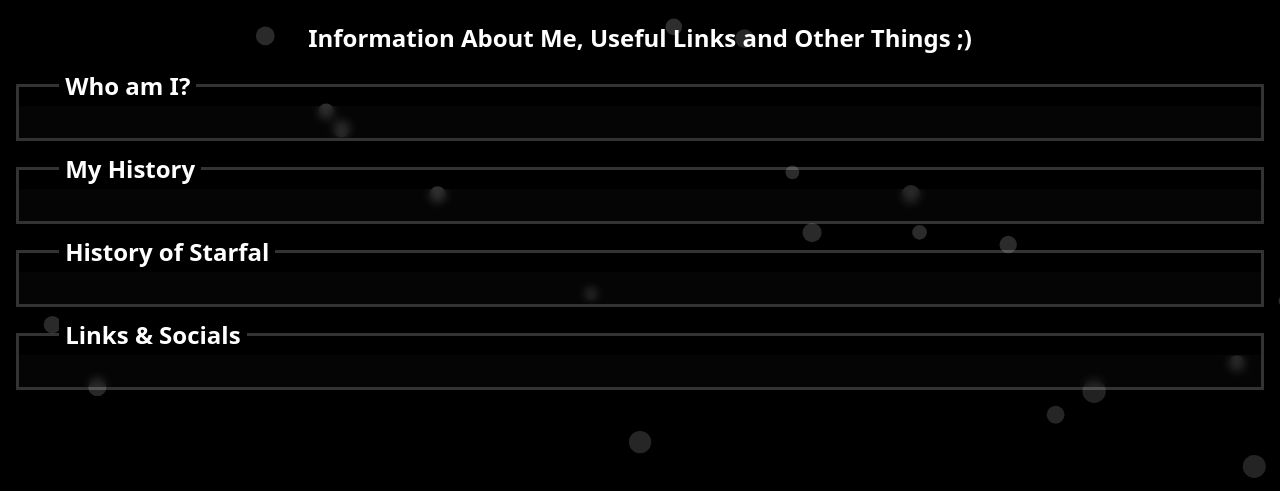
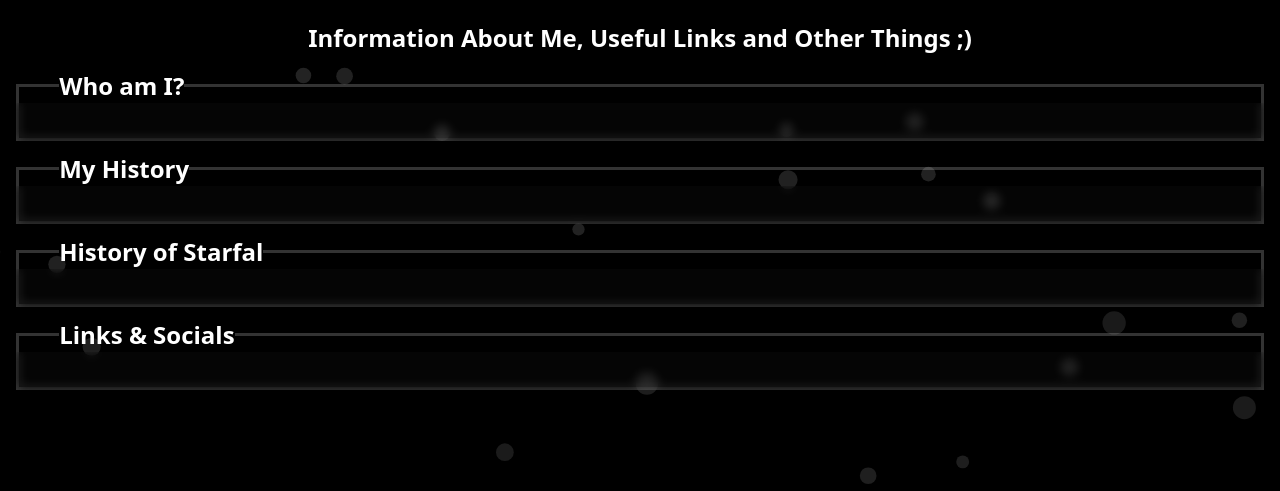
Before and after one commit to skirtingas/BitodyWeb, a plain HTML site: page about.html in a window 1280 px wide. Shown: the part 214-705 px from the top of the page. Drawn offline with Linux system fonts and the light colour scheme; a web font is replaced by a local one.

Commit message:
BS #3: Adjusted particles; Another attempt at fixing the background blur of fieldsets

```diff
--- a/scripts/particles.js
+++ b/scripts/particles.js
@@ -64,12 +64,12 @@
   function addDust(n) {
     for (let i = 0; i < n; i++) {
       const r = rand(6.0, 12.0); // radius in px (diameter 12–24px)
-      // Slightly slower drift for larger circles
-      const vy = rand(0.006, 0.02) + r * 0.0015; // px per ms
-      const vx = rand(-0.02, 0.02); // px per ms
-      // Larger circles can be a bit more transparent
-      const alphaBase = 0.18 - (r - 6) * 0.008; // ~0.18 down to ~0.13
-      const alpha = Math.max(0.10, Math.min(0.22, alphaBase + rand(-0.02, 0.02)));
+      // Slower float
+      const vy = rand(0.003, 0.01) + r * 0.001; // px per ms
+      const vx = rand(-0.015, 0.015); // px per ms
+      // Less visible (lower alpha), still readable under blur
+      const alphaBase = 0.14 - (r - 6) * 0.007; // ~0.14 down to ~0.10
+      const alpha = Math.max(0.06, Math.min(0.16, alphaBase + rand(-0.02, 0.02)));
       state.dust.push({
         x: rand(0, state.w),
         y: rand(-state.h, state.h),
@@ -106,10 +106,10 @@
         p.y = -rand(0, state.h * 0.2);
         p.x = rand(0, state.w);
         p.r = rand(6.0, 12.0);
-        p.vy = rand(0.006, 0.02) + p.r * 0.0015;
-        p.vx = rand(-0.02, 0.02);
-        const alphaBase = 0.18 - (p.r - 6) * 0.008;
-        p.alpha = Math.max(0.10, Math.min(0.22, alphaBase + rand(-0.02, 0.02)));
+        p.vy = rand(0.003, 0.01) + p.r * 0.001;
+        p.vx = rand(-0.015, 0.015);
+        const alphaBase = 0.14 - (p.r - 6) * 0.007;
+        p.alpha = Math.max(0.06, Math.min(0.16, alphaBase + rand(-0.02, 0.02)));
       }
       // wrap horizontally if drifting off-screen
       if (p.x < -14) p.x = state.w + 14;
--- a/styles/about.css
+++ b/styles/about.css
@@ -30,7 +30,8 @@
 .about fieldset {
     border: 3px solid var(--fieldset-color);
     position: relative;
-    overflow: hidden; /* clip blur strictly to border box */
+    /* allow blur layer to extend into the border area */
+    overflow: visible;
     line-height: 40px;
     padding: 1em;
     margin: 0.5em auto;
@@ -45,10 +46,12 @@
 .about fieldset::before {
     content: "";
     position: absolute;
-    inset: 0;
+    /* extend into the 3px border area so blur reaches top border under legend */
+    inset: -3px;
     background-color: var(--transparent);
     backdrop-filter: blur(var(--blur-radius));
     -webkit-backdrop-filter: blur(var(--blur-radius));
+    pointer-events: none;
     z-index: 0;
 }
 
@@ -106,6 +109,4 @@
     color: var(--main-color);
     font-weight: var(--font-weight-middle);
     cursor: pointer;
-    background-color: var(--main-bg-color); /* hide blur under the legend gap */
-    padding: 0 0.25em;
 }
```
Also changed, not shown: styles/contact.css (+5 -4 lines).
